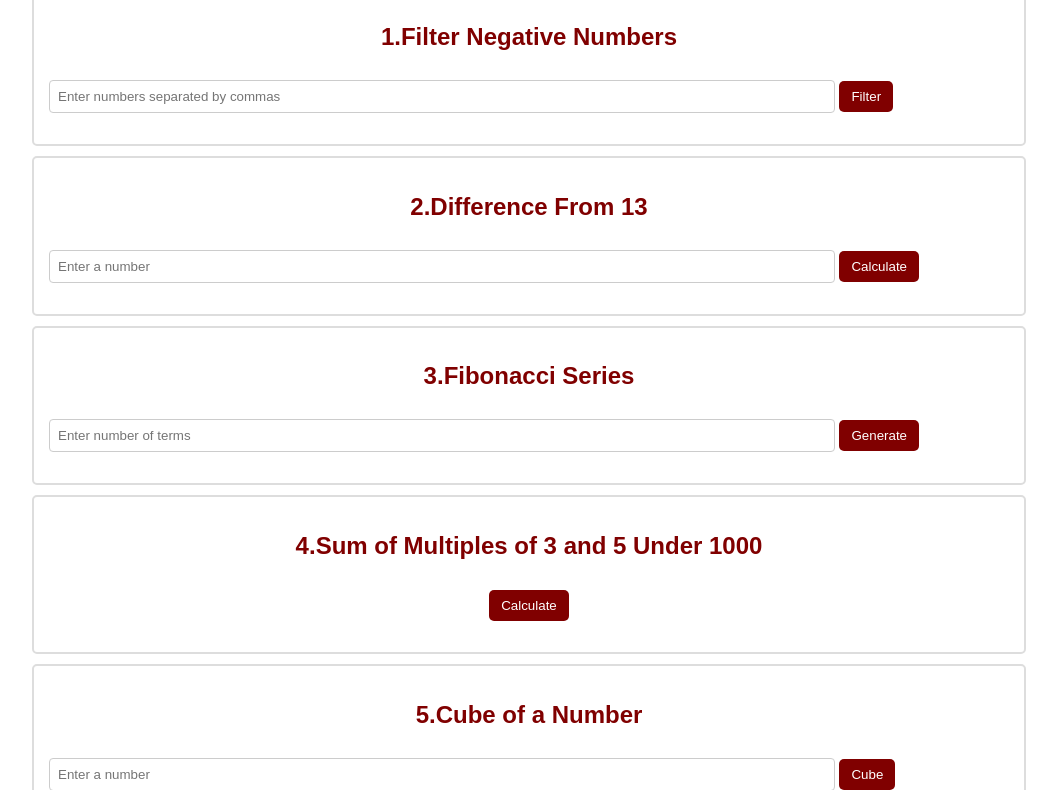
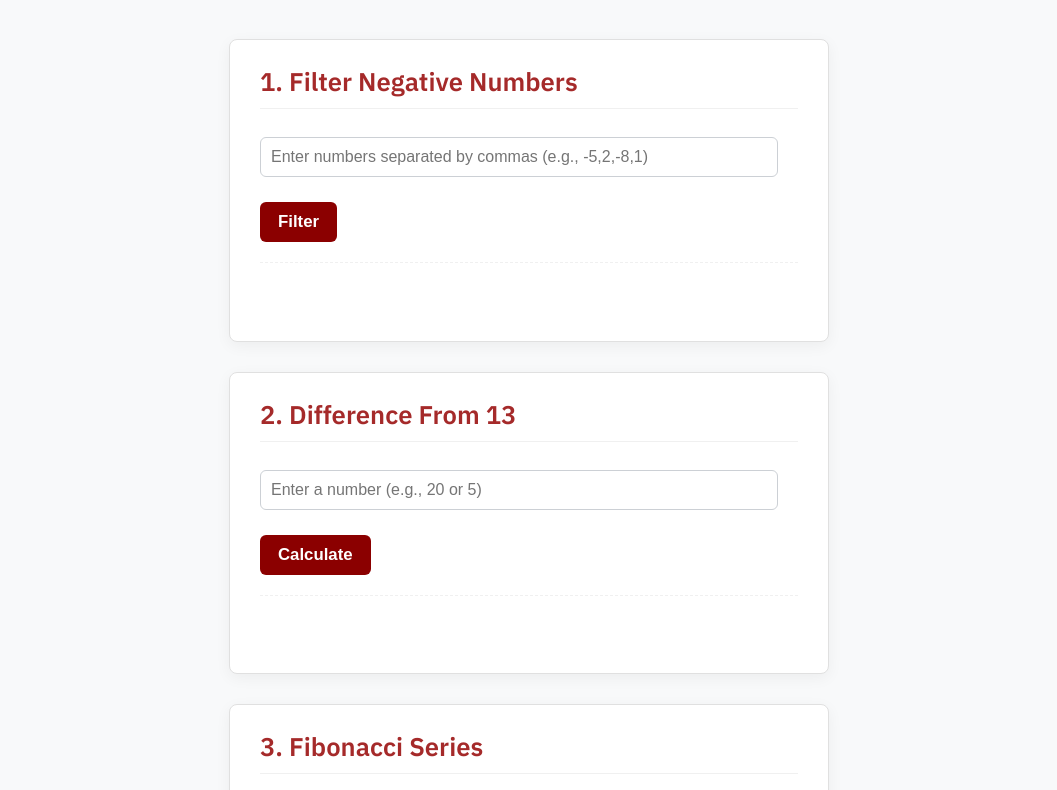
Before and after one commit to Roshni31-s/Task14JavaScript-Cond-Loop-Fun, a plain HTML site: page index.html in a window 1280 px wide. Shown: the part 134-924 px from the top of the page, without its empty margins (111-1168 px from the left). Drawn offline with Linux system fonts and the light colour scheme.

Commit message:
Second commit

```diff
--- a/index.html
+++ b/index.html
@@ -4,119 +4,230 @@
   <meta charset="UTF-8">
   <meta name="viewport" content="width=device-width, initial-scale=1.0">
   <title>JavaScript: Conditional, Loops, Functions</title>
+  <link href="https://fonts.googleapis.com/css2?family=IBM+Plex+Sans:wght@400;600;700&display=swap" rel="stylesheet">
   <style>
+
     body {
-      font-family: Arial, sans-serif;
-      margin: 20px;
-      padding: 20px;
-      background-color: white;
+      font-family: 'IBM Plex Sans', sans-serif; /* A modern, clean sans-serif font */
+      margin: 0;
+      padding: 30px; /* Increased padding */
+      background-color: #f8f9fa; /* Very light grey background */
+      color: #333; /* Dark grey for general text */
+      display: flex;
+      flex-direction: column;
+      align-items: center; /* Center content horizontally */
+      min-height: 100vh; /* Ensure body takes full viewport height */
+      box-sizing: border-box; /* Include padding in element's total width and height */
     }
 
+    /* Main Heading */
     h1 {
       text-align: center;
-      color: maroon;
+      color: #8B0000; /* Darker maroon for a refined look */
+      font-size: 2.8em; /* Slightly larger heading */
+      font-weight: 700;
+      margin-bottom: 40px; /* More space below heading */
+      text-shadow: 1px 1px 2px rgba(0,0,0,0.05); /* Very subtle text shadow */
     }
 
+    /* Section Containers */
     .section {
-      background: white;
-      border: 2px solid #ddd;
-      padding: 15px;
-      margin: 10px auto;
-      width: 80%;
-      border-radius: 5px;
+      background: #ffffff; /* Pure white background for sections */
+      border: 1px solid #e0e0e0; /* Very subtle light grey border */
+      padding: 25px 30px; /* Increased padding */
+      margin: 15px 0; /* Vertical margin between sections */
+      width: 100%;
+      max-width: 600px; /* Max width for readability */
+      border-radius: 8px; /* Slightly more rounded corners */
+      box-shadow: 0 4px 15px rgba(0, 0, 0, 0.05); /* Soft, subtle shadow */
+      box-sizing: border-box;
     }
 
+    /* Section Headings */
     h2 {
-      color: maroon;
-      text-align: center;
+      color: #A52A2A; /* Lighter maroon for subheadings */
+      text-align: left; /* Align subheadings to the left */
+      font-size: 1.6em; /* Slightly smaller subheading */
+      font-weight: 600;
+      margin-top: 0; /* Remove default top margin */
+      margin-bottom: 20px; /* Space below subheading */
+      border-bottom: 1px solid #f0f0f0; /* Thin separator line */
+      padding-bottom: 10px;
     }
 
+    /* Input Fields */
     input {
-      width: 80%;
-      padding: 8px;
-      margin-top: 5px;
-      border: 1px solid #ccc;
-      border-radius: 4px;
+      width: calc(100% - 20px); /* Adjust for padding */
+      padding: 10px;
+      margin-top: 8px;
+      margin-bottom: 15px; /* Space below inputs */
+      border: 1px solid #ccd0d5; /* Light grey border */
+      border-radius: 6px; /* Rounded input corners */
+      font-size: 1em;
+      box-sizing: border-box;
+      transition: border-color 0.2s ease, box-shadow 0.2s ease; /* Smooth transition on focus */
     }
 
+    input:focus {
+      border-color: #8B0000; /* Maroon border on focus */
+      box-shadow: 0 0 0 3px rgba(139, 0, 0, 0.1); /* Subtle maroon glow */
+      outline: none; /* Remove default outline */
+    }
+
+    /* Buttons */
     button {
-      padding: 8px 12px;
-      background-color: maroon;
+      padding: 10px 18px; /* More generous padding */
+      background-color: #8B0000; /* Maroon button background */
       color: white;
       border: none;
-      border-radius: 5px;
+      border-radius: 6px;
       cursor: pointer;
       margin-top: 10px;
+      font-size: 1.05em;
+      font-weight: 600;
+      transition: background-color 0.2s ease, transform 0.1s ease; /* Smooth transition on hover/active */
     }
 
+    button:hover {
+      background-color: #A52A2A; /* Lighter maroon on hover */
+      transform: translateY(-1px); /* Subtle lift effect */
+    }
+
+    button:active {
+      transform: translateY(0); /* Press effect */
+    }
+
+    /* Result Paragraphs */
     p {
-      font-size: 16px;
-      font-weight: bold;
-      color: maroon;
+      font-size: 1.1em; /* Slightly larger result text */
+      font-weight: 600; /* Bolder result text */
+      color: #8B0000; /* Maroon for results */
+      margin-top: 20px;
+      min-height: 20px; /* Prevent layout shift when results appear */
+      border-top: 1px dashed #f0f0f0; /* Dashed line above results */
+      padding-top: 15px;
+    }
+
+    /* Specific centering for the sum button (only one button in its section) */
+    .section:nth-child(5) button { /* Targets the button in the 4th .section (Sum of Multiples) */
+        display: block; /* Make button a block element */
+        margin-left: auto; /* Center block element */
+        margin-right: auto;
     }
   </style>
 </head>
 <body>
-  <h1>JavaScript: Conditional,Loops,Functions</h1>
+  <h1>JavaScript: Conditional, Loops, Functions</h1>
+
   <div class="section">
-    <h2>1.Filter Negative Numbers</h2>
-    <input id="negInput" placeholder="Enter numbers separated by commas">
+    <h2>1. Filter Negative Numbers</h2>
+    <input id="negInput" placeholder="Enter numbers separated by commas (e.g., -5,2,-8,1)">
     <button onclick="runFilter()">Filter</button>
     <p id="negResult"></p>
   </div>
 
   <div class="section">
-    <h2>2.Difference From 13</h2>
-    <input id="diffInput" type="number" placeholder="Enter a number">
+    <h2>2. Difference From 13</h2>
+    <input id="diffInput" type="number" placeholder="Enter a number (e.g., 20 or 5)">
     <button onclick="runDiff()">Calculate</button>
     <p id="diffResult"></p>
   </div>
 
   <div class="section">
-    <h2>3.Fibonacci Series</h2>
-    <input id="fibInput" type="number" placeholder="Enter number of terms">
+    <h2>3. Fibonacci Series</h2>
+    <input id="fibInput" type="number" placeholder="Enter number of terms (e.g., 8)">
     <button onclick="runFibonacci()">Generate</button>
     <p id="fibResult"></p>
   </div>
 
   <div class="section">
-    <h2>4.Sum of Multiples of 3 and 5 Under 1000</h2>
-    <center><button onclick="runSum()">Calculate</button></center>
+    <h2>4. Sum of Multiples of 3 and 5 Under 1000</h2>
+    <button onclick="runSum()">Calculate</button>
     <p id="sumResult"></p>
   </div>
 
   <div class="section">
-    <h2>5.Cube of a Number</h2>
-    <input id="cubeInput" type="number" placeholder="Enter a number">
+    <h2>5. Cube of a Number</h2>
+    <input id="cubeInput" type="number" placeholder="Enter a number (e.g., 4)">
     <button onclick="runCube()">Cube</button>
     <p id="cubeResult"></p>
   </div>
 
   <script>
     const runFilter = () => {
-      const numbers = document.getElementById("negInput").value.split(',').map(Number);
-      document.getElementById("negResult").innerText = "Filtered: " + numbers.filter(num => num >= 0).join(', ');
+      const inputValue = document.getElementById("negInput").value;
+      // Handle empty input more gracefully
+      if (!inputValue.trim()) {
+        document.getElementById("negResult").innerText = "Please enter numbers.";
+        return;
+      }
+      const numbers = inputValue.split(',').map(num => parseFloat(num.trim())).filter(num => !isNaN(num));
+      const filteredNumbers = numbers.filter(num => num >= 0);
+      document.getElementById("negResult").innerText = "Filtered (Non-negative): " + (filteredNumbers.length > 0 ? filteredNumbers.join(', ') : "None found.");
     };
 
     const runDiff = () => {
-      const num = parseFloat(document.getElementById("diffInput").value);
+      const numInput = document.getElementById("diffInput").value;
+      if (numInput === "") { // Check for empty string specifically
+        document.getElementById("diffResult").innerText = "Please enter a number.";
+        return;
+      }
+      const num = parseFloat(numInput);
+      if (isNaN(num)) {
+        document.getElementById("diffResult").innerText = "Invalid input. Please enter a valid number.";
+        return;
+      }
       document.getElementById("diffResult").innerText = "Result: " + (num > 13 ? (num - 13) * 2 : Math.abs(num - 13));
     };
 
     const runFibonacci = () => {
-      const n = parseInt(document.getElementById("fibInput").value);
+      const nInput = document.getElementById("fibInput").value;
+      if (nInput === "") {
+        document.getElementById("fibResult").innerText = "Please enter number of terms.";
+        return;
+      }
+      const n = parseInt(nInput);
+      if (isNaN(n) || n < 0) {
+        document.getElementById("fibResult").innerText = "Please enter a non-negative integer.";
+        return;
+      }
+      if (n === 0) {
+          document.getElementById("fibResult").innerText = "Fibonacci: ";
+          return;
+      }
+      if (n === 1) {
+          document.getElementById("fibResult").innerText = "Fibonacci: 0";
+          return;
+      }
+
       const fib = [0, 1];
-      for (let i = 2; i < n; i++) fib.push(fib[i - 1] + fib[i - 2]);
+      for (let i = 2; i < n; i++) {
+        fib.push(fib[i - 1] + fib[i - 2]);
+      }
       document.getElementById("fibResult").innerText = "Fibonacci: " + fib.slice(0, n).join(', ');
     };
 
     const runSum = () => {
-      document.getElementById("sumResult").innerText = "Sum: " +
-        Array.from({length: 1000}, (_, i) => i).filter(i => i % 3 === 0 || i % 5 === 0).reduce((a, b) => a + b, 0);
+      let sum = 0;
+      for (let i = 0; i < 1000; i++) {
+        if (i % 3 === 0 || i % 5 === 0) {
+          sum += i;
+        }
+      }
+      document.getElementById("sumResult").innerText = "Sum: " + sum;
     };
 
     const runCube = () => {
-      const n = parseFloat(document.getElementById("cubeInput").value);
+      const nInput = document.getElementById("cubeInput").value;
+      if (nInput === "") {
+        document.getElementById("cubeResult").innerText = "Please enter a number.";
+        return;
+      }
+      const n = parseFloat(nInput);
+      if (isNaN(n)) {
+        document.getElementById("cubeResult").innerText = "Invalid input. Please enter a valid number.";
+        return;
+      }
       document.getElementById("cubeResult").innerText = "Cube: " + (n ** 3);
     };
   </script>
```
